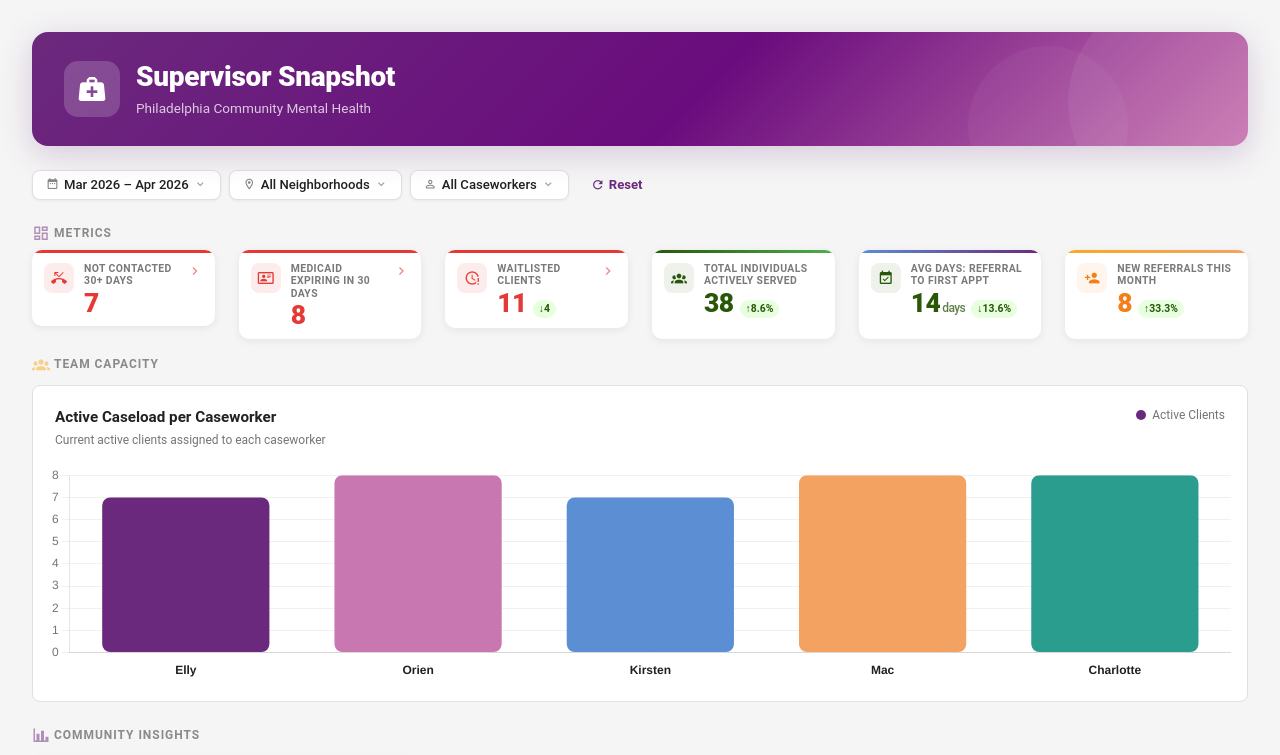
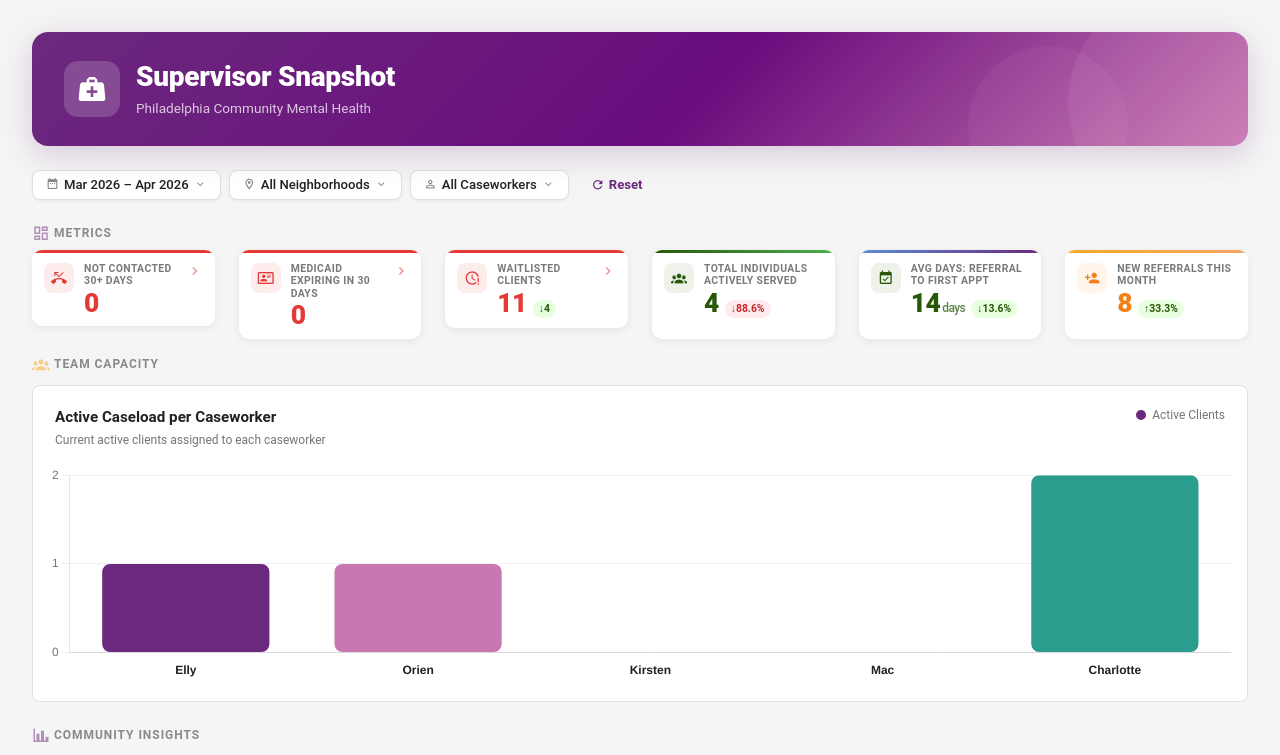
Before and after one commit to kmcconnell4/Protogen_Academy_300_Supervisor_Snapshot, a Vue app: page / in a window 1280 px wide. Shown: the top 755 px of the page. Built offline with nearby package versions, Linux system fonts and the light colour scheme.

Commit message:
Adjusted the date range filter to filter the entire dashboard

```diff
--- a/src/components/GlobalFilters.vue
+++ b/src/components/GlobalFilters.vue
@@ -17,25 +17,25 @@
         </button>
       </template>
       <v-card class="filter-dropdown" min-width="260">
-        <div class="dropdown-header">Date Range</div>
+        <div class="dropdown-header">Referral Date Range</div>
         <div class="dropdown-body">
-          <label class="dropdown-field-label" for="df-start">From (YYYY-MM)</label>
+          <label class="dropdown-field-label" for="df-start">From</label>
           <input
             id="df-start"
+            type="month"
             :value="filters.dateRange.start"
             class="dropdown-input"
-            placeholder="2026-03"
             aria-label="Start month filter"
-            @input="updateDateStart(($event.target as HTMLInputElement).value)"
+            @change="updateDateStart(($event.target as HTMLInputElement).value)"
           />
-          <label class="dropdown-field-label mt-2" for="df-end">To (YYYY-MM)</label>
+          <label class="dropdown-field-label mt-2" for="df-end">To</label>
           <input
             id="df-end"
+            type="month"
             :value="filters.dateRange.end"
             class="dropdown-input"
-            placeholder="2026-04"
             aria-label="End month filter"
-            @input="updateDateEnd(($event.target as HTMLInputElement).value)"
+            @change="updateDateEnd(($event.target as HTMLInputElement).value)"
           />
         </div>
       </v-card>
--- a/src/composables/useDashboardData.ts
+++ b/src/composables/useDashboardData.ts
@@ -34,14 +34,21 @@ export function useDashboardData() {
     }
   }
 
-  // Apply neighborhood + caseworker filters (date range applied per metric)
-  const filteredClients = computed(() =>
-    data.clients.filter(
+  // Apply neighborhood + caseworker + date range (referralDate) filters
+  const filteredClients = computed(() => {
+    const { start, end } = filters.value.dateRange
+    // Treat YYYY-MM range as inclusive: start of start-month to end of end-month
+    const startDate = new Date(`${start}-01`)
+    const endDate = new Date(`${end}-01`)
+    endDate.setMonth(endDate.getMonth() + 1) // first day of month after end
+    return data.clients.filter(
       (c) =>
         filters.value.neighborhoods.includes(c.neighborhood) &&
-        filters.value.caseworkers.includes(c.assignedCaseworker),
-    ),
-  )
+        filters.value.caseworkers.includes(c.assignedCaseworker) &&
+        new Date(c.referralDate) >= startDate &&
+        new Date(c.referralDate) < endDate,
+    )
+  })
 
   const activeClients = computed(() =>
     filteredClients.value.filter((c) => c.clientStatus === 'active'),
```
